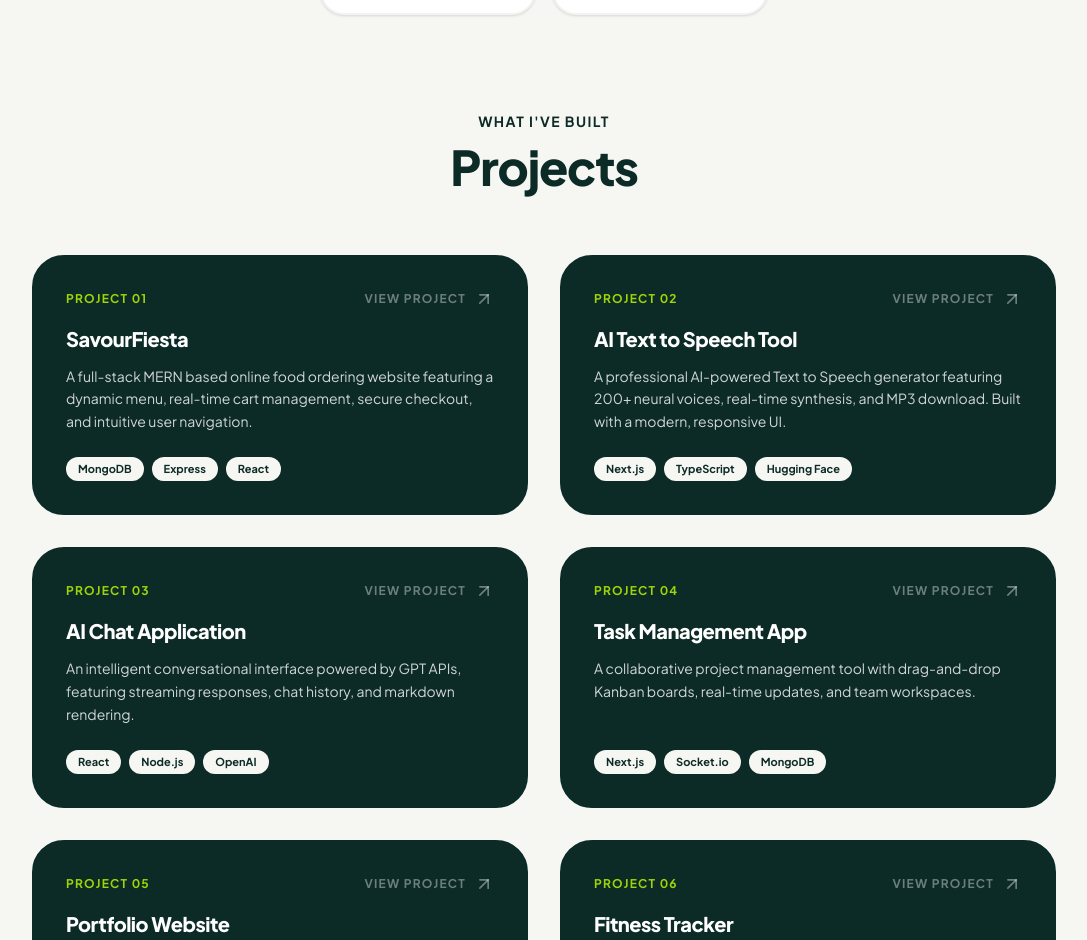
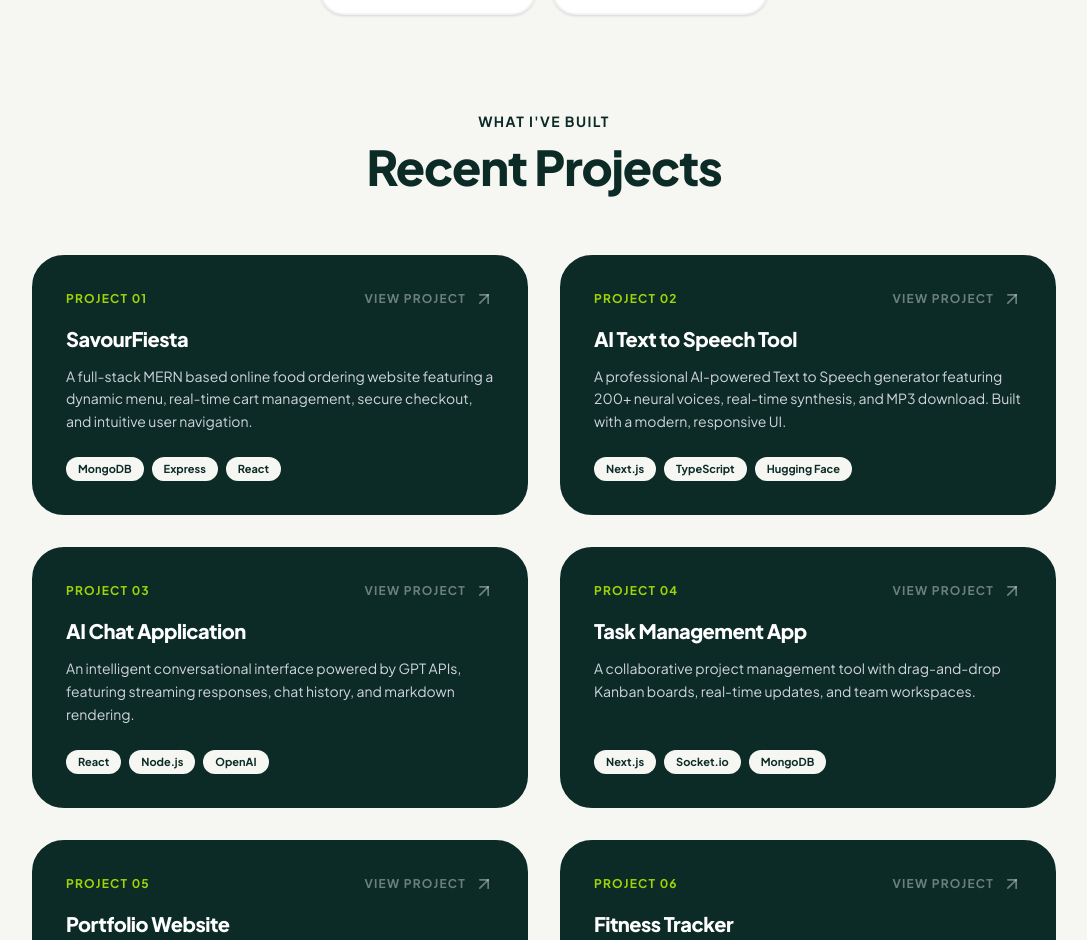
Before and after one commit to Mlahim/Muhammad-Mlahim-Portfolio, a Next.js app: page / in a window 1280 px wide. Shown: the part 1734-2674 px from the top of the page, without its empty margins (96-1183 px from the left). Built offline with nearby package versions, Linux system fonts and the light colour scheme.

Commit message:
fix: Update project heading to Recent Projects

```diff
--- a/src/components/ProjectsSection.tsx
+++ b/src/components/ProjectsSection.tsx
@@ -132,7 +132,7 @@ export default function ProjectsSection() {
                         What I&apos;ve built
                     </p>
                     <h2 className="text-4xl font-extrabold tracking-tight sm:text-5xl text-[#0C2B27]">
-                        Projects
+                        Recent Projects
                     </h2>
                 </motion.div>
 
```
